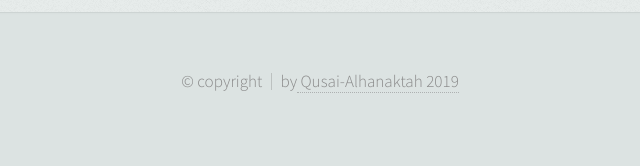
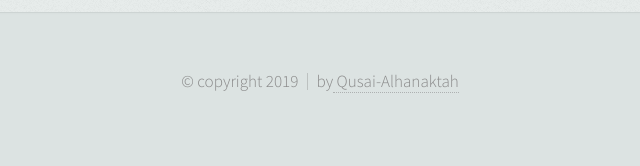
Before and after one commit to Qusai-alhanaktah/lab-5, a website: page public/index.html in a window 1280 px wide. Shown: the part 3001-3167 px from the top of the page, 448-1088 px from the left. Drawn offline with Linux system fonts and the light colour scheme.

Commit message:
finished

```diff
--- a/public/index.html
+++ b/public/index.html
@@ -184,7 +184,7 @@
 
 				<!-- Copyright -->
 					<ul class="copyright">
-						<li>&copy; copyright</li><li> by<a href=""> Qusai-Alhanaktah 2019</a></li>
+						<li>&copy; copyright 2019</li><li> by<a href=""> Qusai-Alhanaktah</a></li>
 					</ul>
 
 			</div>
```
